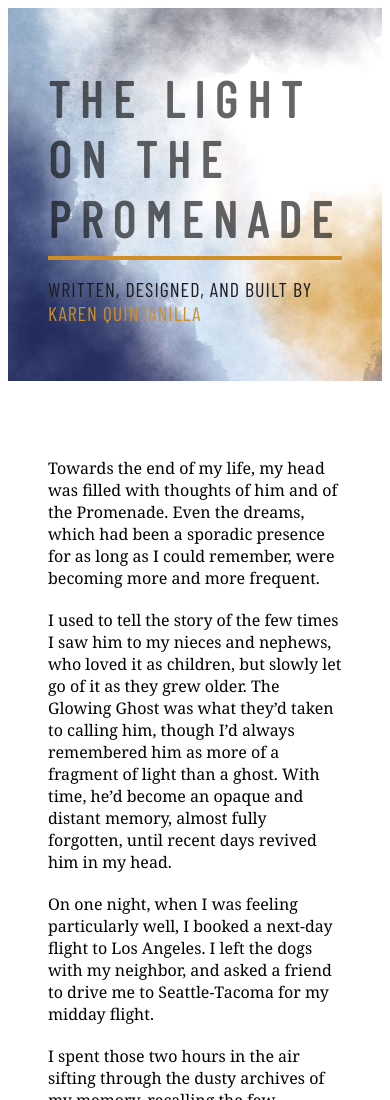
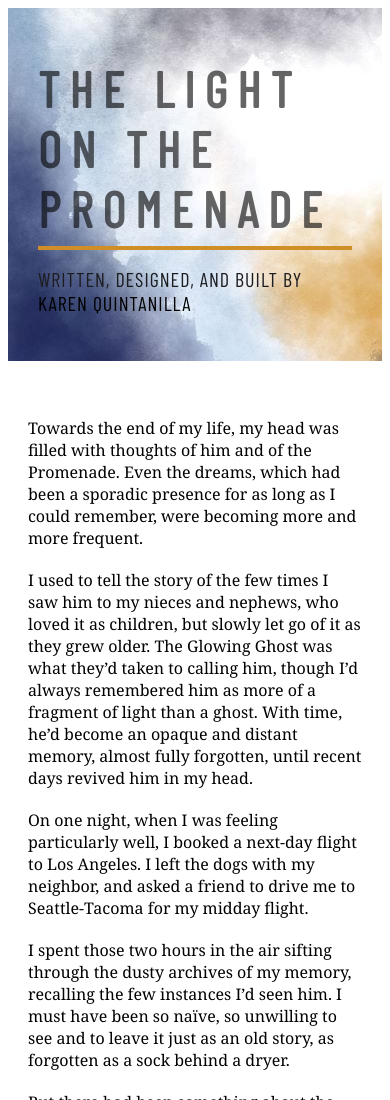
Before and after one commit to karenmq/promenade, a plain HTML site: page index.html in a window 390 px wide. Shown: the top 1100 px of the page. Drawn offline with nearby package versions, Linux system fonts and the light colour scheme; a web font is replaced by a local one.

Commit message:
updated index and css for mac screen

```diff
--- a/index.html
+++ b/index.html
@@ -35,9 +35,11 @@
       <!-- TITLE -->
       <div class="split left">
         <div class="centered">
-          <h1>THE LIGHT <br>ON THE <br>PROMENADE</h1>
-          <hr/>
-            <h2>WRITTEN, DESIGNED, AND BUILT BY <a href="https://karenmq4.wixsite.com/karenmq">KAREN QUINTANILLA</a></h2>
+          <div class="title">
+              <h1>THE LIGHT <br>ON THE <br>PROMENADE</h1>
+              <hr/>
+                <h2>WRITTEN, DESIGNED, AND BUILT BY <a class="name" href="https://karenmq4.wixsite.com/karenmq">KAREN QUINTANILLA</a></h2>
+          </div>
 
         </div>
 
--- a/styles.css
+++ b/styles.css
@@ -179,16 +179,27 @@ p {
     }
 
     .centered {
-        padding: 40px;
+        padding: 90px;
         overflow: auto;
     }
 
+}
+
+@media screen and (max-width: 1600px) {
+
+    .centered {
+        padding: 80px;
+    }
 }
 
 @media screen and (max-width: 500px){
 
     a {
         color: #CF8E26;
+    }
+
+    a.name {
+        color: black;
     }
 
     h1 {
@@ -203,4 +214,12 @@ p {
         background-image: url("web-image-mobile.jpg");
     }
 
+    .centered {
+        padding: 20px;
+    }
+
+    .title {
+        padding: 10px;
+    }
+
 }
```
